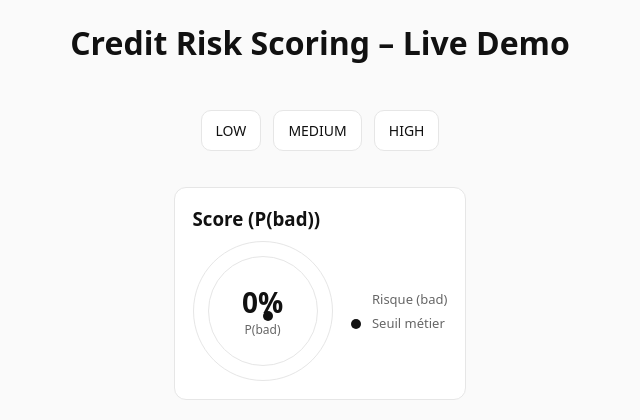
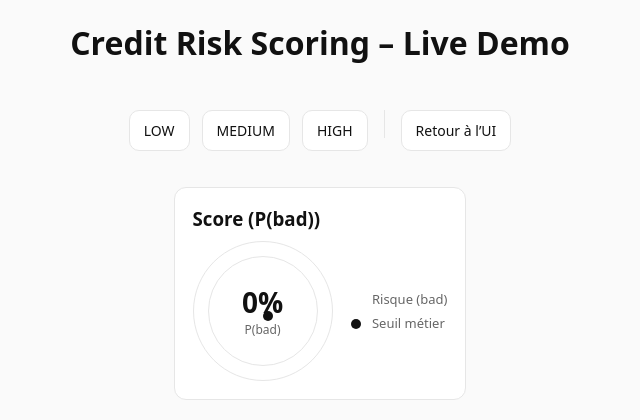
Before and after one commit to fngaha/pdi-credit-risk-ml, a Flask app: template ui/templates/demo_full.html in a window 1280 px wide. Shown: the top 420 px of the page, without its empty margins (320-960 px from the left). Run offline with Flask 3, Linux system fonts and the light colour scheme; the template is opened without the code that fills it, so the values that code supplies are empty; parts of the project's set-up code (start-up, migrations or seed data) failed here and were passed over.

Commit message:
feat: add navigation to full screen demo and back to UI

```diff
--- a/ui/static/css/style.css
+++ b/ui/static/css/style.css
@@ -352,3 +352,22 @@ input[type="range"] {
 .bar-fill.bad.risk-low { background: #0a7; }
 .bar-fill.bad.risk-medium { background: #c80; }
 .bar-fill.bad.risk-high { background: #c00; }
+
+.demo-sep {
+  width: 1px;
+  height: 28px;
+  background: var(--border);
+  display: inline-block;
+  margin: 0 4px;
+}
+
+.btn-demo {
+  border-radius: 10px;
+  padding: 10px 14px;
+  border: 1px solid var(--border);
+  background: #111;
+  color: #fff;
+  cursor: pointer;
+  text-decoration: none;
+  font-size: 14px;
+}
--- a/ui/templates/demo_full.html
+++ b/ui/templates/demo_full.html
@@ -26,11 +26,15 @@
   <div class="fullscreen">
     <h1>Credit Risk Scoring – Live Demo</h1>
 
-    <div class="demo-nav">
-      <a class="btn-secondary" href="/demo/full/low">LOW</a>
-      <a class="btn-secondary" href="/demo/full/medium">MEDIUM</a>
-      <a class="btn-secondary" href="/demo/full/high">HIGH</a>
-    </div>
+  <div class="demo-nav">
+    <a class="btn-secondary" href="/demo/full/low">LOW</a>
+    <a class="btn-secondary" href="/demo/full/medium">MEDIUM</a>
+    <a class="btn-secondary" href="/demo/full/high">HIGH</a>
+
+    <span class="demo-sep"></span>
+
+    <a class="btn-secondary" href="/">Retour à l’UI</a>
+  </div>
 
     {% include "partials/gauge.html" %}
     {% include "partials/bars.html" %}
```
Also changed, not shown: ui/templates/index.html (+6 -1 lines).
